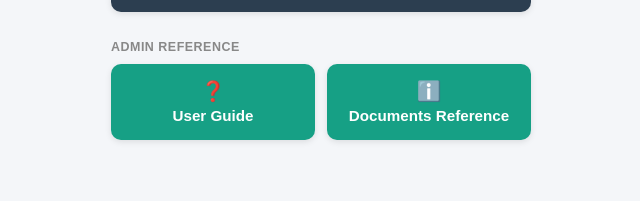
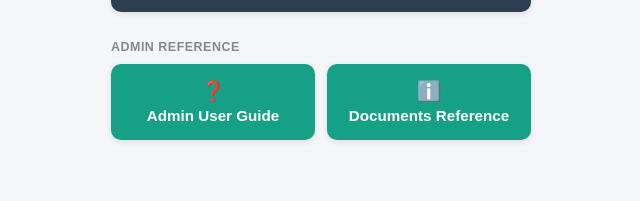
Before and after one commit to uskfarnham/exhibition-portal, a Jekyll site: the page index.html, which Jekyll copies as it is, in a window 1280 px wide. Shown: the part 974-1175 px from the top of the page, without its empty margins (319-959 px from the left). Built offline with Jekyll 4.4.1, drawn with Linux system fonts in a browser that asks for light colours.

Commit message:
button rename

```diff
--- a/index.html
+++ b/index.html
@@ -49,7 +49,7 @@
   <div class="section-label">Admin Reference</div>
     <div class="btn-grid">
       <a href="user-guide.html" class="gateway-btn btn-docs" target="_blank" rel="noopener">
-        <span class="icon">❓</span>User Guide
+        <span class="icon">❓</span>Admin User Guide
       </a>
       <a href="system_documents_reference.html" class="gateway-btn btn-docs" target="_blank" rel="noopener">
         <span class="icon">ℹ️</span>Documents Reference
```
